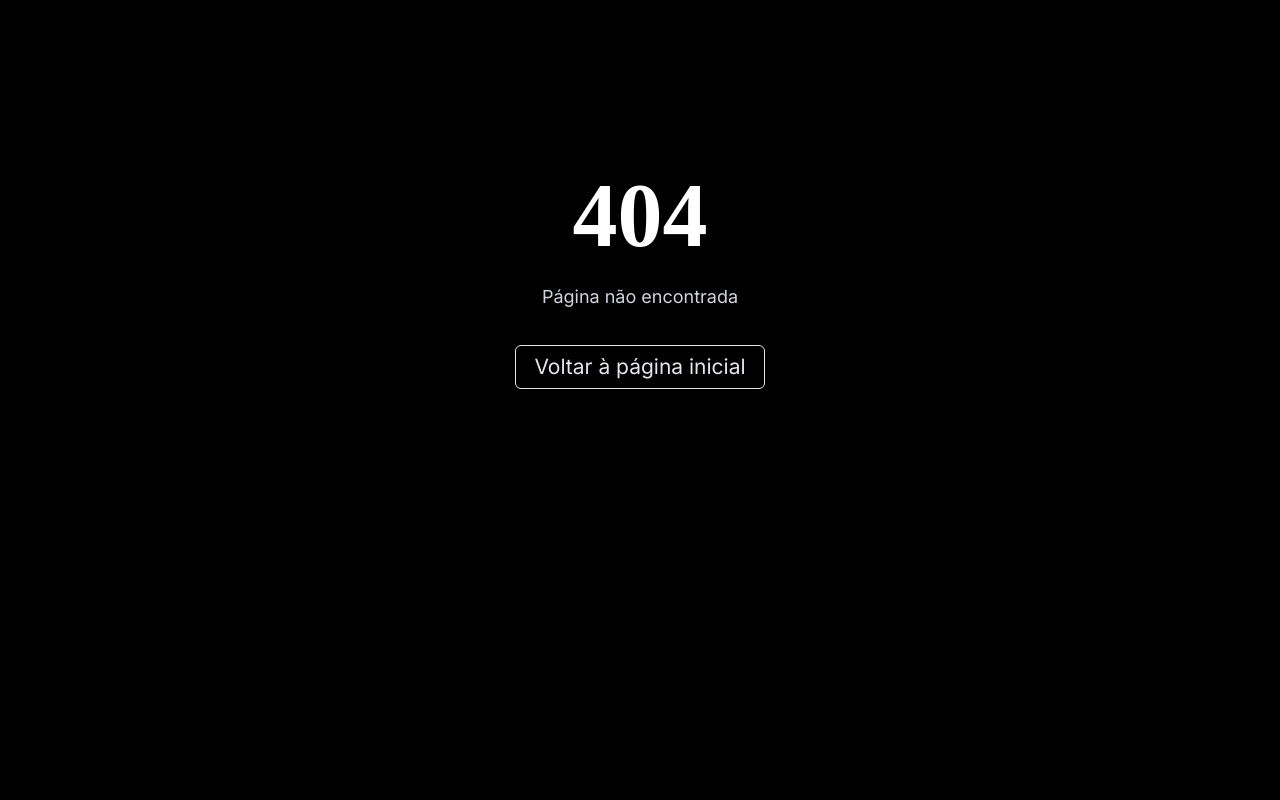
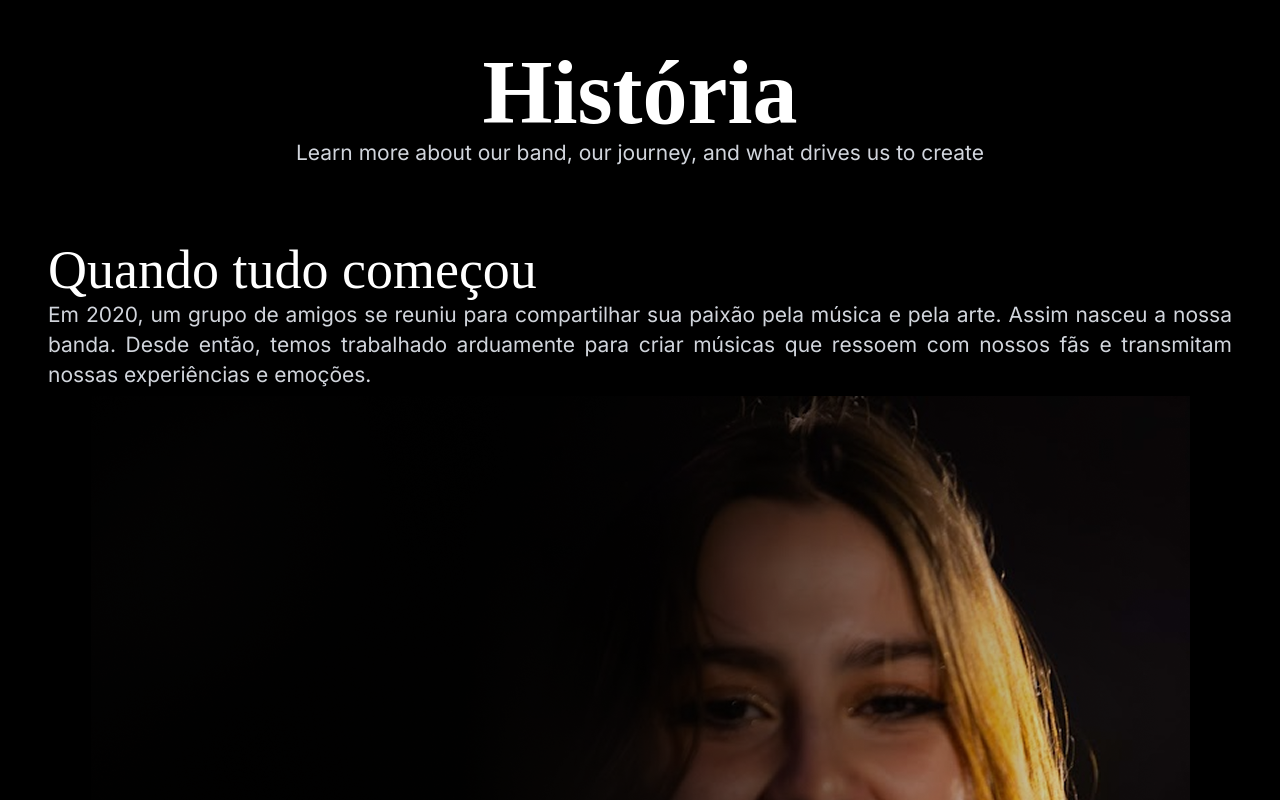
Before and after one commit to Samuel-lab-prog/Gaia, a React (Vite) app: page /about in a window 1280 px wide. Before the commit this address had no page. Shown: the part 120-920 px from the top of the page. Before the commit the page ends 800 px from the top, so only its background shows below. Built offline with nearby package versions, Linux system fonts and the light colour scheme; a web font is replaced by a local one.

Commit message:
Página história finalizada

```diff
--- a/src/App.tsx
+++ b/src/App.tsx
@@ -7,6 +7,7 @@ import ErrorPage from './pages/ErrorPage';
 import MembersPage from './pages/MembersPage';
 import MemberDetails from './pages/MemberDetails';
 import ShowsPage from './pages/ShowsPage';
+import AboutPage from './pages/AboutPage';
 import Navbar from './components/Navbar';
 import ScrollToTop from './components/ScrollToTop';
 import AnimatedOutlet from './components/AnimatedOutlet';
@@ -51,6 +52,10 @@ const router = createBrowserRouter([
         path: '/shows',
         element: <ShowsPage />,
       },
+      {
+        path: '/about',
+        element: <AboutPage />,
+      },
     ],
   },
 ]);
--- a/src/components/Dropdown.tsx
+++ b/src/components/Dropdown.tsx
@@ -7,7 +7,7 @@ type DropdownProps = {
 };
 
 const menuClasses =
-  'md:hidden fixed top-0 right-0 bg-black border-l-2 border-white shadow-lg px-5 pt-11 z-30 w-48 h-full flex flex-col gap-y-3 transition-transform duration-300 ease-in-out overflow-hidden';
+  'md:hidden fixed top-0 right-0 bg-black border-l-2 border-white shadow-lg px-5 pt-5 z-30 w-48 h-full flex flex-col gap-y-3 transition-transform duration-300 ease-in-out overflow-hidden';
 
 export default function Dropdown({
   links,
@@ -19,7 +19,7 @@ export default function Dropdown({
       className={`${menuClasses} ${isOpen ? 'translate-x-0' : 'translate-x-full'}`}
     >
       <div className="flex justify-between">
-        <h2 className="text-white mb-8">Menu</h2>
+        <h2 className="text-white mb-4">Menu</h2>
       </div>
       {links.map((link) => (
         <li key={link.to} onClick={toggle}>
--- /dev/null
+++ b/src/components/Image.tsx
@@ -0,0 +1,24 @@
+type ImageProps = {
+  src: string;
+  alt: string;
+  caption?: string;
+  className?: string;
+};
+
+export default function Image({
+  src,
+  alt,
+  caption,
+  className,
+}: ImageProps) {
+  return (
+    <figure className={className}>
+      <img src={src} alt={alt} />
+      {caption && (
+        <figcaption className="text-white text-xs italic text-center">
+          {caption}
+        </figcaption>
+      )}
+    </figure>
+  );
+}
--- a/src/data/shows.ts
+++ b/src/data/shows.ts
@@ -1,4 +1,3 @@
-
 export const shows = [
   {
     date: '24/08',
--- a/src/index.css
+++ b/src/index.css
@@ -23,13 +23,16 @@
     @apply font-primary text-xl font-medium;
   }
   p {
-    @apply font-secondary text-xs;
+    @apply font-secondary text-xs lg:text-sm;
+  }
+  span {
+    @apply font-secondary text-xs lg:text-sm font-bold;
   }
 }
 
 @layer components {
   .btn {
-    @apply font-secondary px-3 py-1 rounded transition-all cursor-pointer inline-flex text-sm;
+    @apply font-secondary px-4 py-2 rounded transition-all cursor-pointer inline-flex items-center justify-center text-sm;
   }
   .btn-primary {
     @apply bg-gray-200 text-black hover:bg-gray-400;
--- /dev/null
+++ b/src/pages/AboutPage.tsx
@@ -0,0 +1,67 @@
+import Image from '../components/Image';
+import Button from '../components/Button';
+export default function AboutPage() {
+  return  (
+    <main className="absolute w-full h-fit flex flex-col items-center">
+      <section className="p-4 mt-24 flex flex-col items-center">
+        <h2 className="text-white text-center lg:text-6xl">
+          {' '}
+          História
+        </h2>
+        <p className="text-gray-300 text-center">
+          Learn more about our band, our journey, and what drives us
+          to create
+        </p>
+      </section>
+      <section className="m-4 xl:m-8 relative flex flex-col justify-center pb-16 md:pb-0 max-w-200 ">
+        <h3 className="text-white lg:text-4xl">Quando tudo começou</h3>
+        <p className="text-gray-300 mb-1 text-justify leading-5 lg:text-sm">
+          Em 2020, um grupo de amigos se reuniu para compartilhar sua
+          paixão pela música e pela arte. Assim nasceu a nossa
+          banda.{' '} Desde então, temos trabalhado arduamente para criar músicas
+          que ressoem com nossos fãs e transmitam nossas experiências
+          e emoções.
+        </p>
+        <Image
+          src="./src/assets/laura2.png"
+          alt="Descrição da imagem"
+          caption="Laura na apresentação de Bento Gonçalves"
+          className="w-full h-auto mb-4 flex flex-col items-center"
+        />
+        <h3 className="text-white lg:text-4xl">Nossos Valores</h3>
+        <p className="text-gray-300 mb-4 text-justify leading-5">
+          Acreditamos no poder da música como uma forma de expressão e
+          conexão humana. Sabemos que Lorem, ipsum dolor sit amet
+          consectetur adipisicing elit. Numquam officiis reiciendis
+          aperiam eos necessitatibus officia aspernatur dolorum
+          pariatur commodi, voluptate soluta minus praesentium,
+          corporis ducimus similique. A, unde hic. Sed.
+        </p>
+        <p className="text-gray-300 mb-4 text-justify leading-5">
+          Acreditamos no poder da música como uma forma de expressão e
+          conexão humana. Sabemos que Lorem, ipsum dolor sit amet
+          consectetur adipisicing elit. Numquam officiis reiciendis
+          aperiam eos necessitatibus officia aspernatur dolorum
+          pariatur commodi, voluptate soluta minus praesentium,
+          corporis ducimus similique. A, unde hic. Sed.
+        </p>
+        <Image
+          src="./src/assets/laura2.png"
+          alt="Descrição da imagem"
+          caption="Laura na apresentação de Bento Gonçalves"
+          className="w-full h-auto mb-4 flex flex-col items-center"
+        />
+        <h3 className='text-white lg:text-4xl'>Nossos Objetivos</h3>
+        <p className="text-gray-300 text-justify leading-5">
+          Nosso objetivo é criar músicas que inspirem, emocionem e
+          unam as pessoas. Queremos levar nossa música para o maior
+          número possível de pessoas, seja através de shows ao vivo,
+          gravações ou plataformas digitais. Estamos comprometidos em
+          crescer como artistas e como indivíduos, sempre buscando
+          novas formas de nos expressar e conectar com nosso público.
+        </p>
+        <Button variant="secondary" to='/' className='w-full md:hidden h-12 absolute bottom-0'>Voltar</Button>
+      </section>
+    </main>
+  );
+}
--- a/src/pages/HomePage.tsx
+++ b/src/pages/HomePage.tsx
@@ -4,7 +4,6 @@ import Button from '../components/Button';
 export default function Home() {
   return (
     <main className="absolute w-full h-full">
-      {/* HERO */}
       <section className="relative flex h-screen flex-col items-center justify-center px-6 bg-[url(./src/assets/laura.png)] bg-top bg-cover lg:bg-[url(./src/assets/flautas.png)]">
         <div className="absolute inset-0 bg-gradient-to-b from-black/70 to-black/100 lg:bg-gradient-to-t lg:from-black/80 lg:to-black/50"></div>
 
@@ -19,7 +18,6 @@ export default function Home() {
         </div>
       </section>
 
-      {/* CONHEÇA O GAIA */}
       <motion.section
         className="relative flex h-78 flex-col justify-center overflow-hidden p-6 z-10 md:h-84 lg:h-116 lg:p-12"
         initial={{ opacity: 0, y: 50 }}
@@ -42,7 +40,6 @@ export default function Home() {
         </div>
       </motion.section>
 
-      {/* NOSSA MISSÃO */}
       <motion.section
         className="relative flex flex-col items-start justify-center p-6 z-10 bg-top bg-cover h-70 md:h-96 lg:h-146 lg:p-12 bg-[url(./src/assets/flavia.png)]"
         initial={{ opacity: 0, y: 50 }}
@@ -62,7 +59,6 @@ export default function Home() {
         </p>
       </motion.section>
 
-      {/* MEMBROS */}
       <motion.section
         className="relative flex flex-col items-center p-6 z-10 lg:p-12"
         initial={{ opacity: 0, y: 100 }}
@@ -88,7 +84,6 @@ export default function Home() {
         </Button>
       </motion.section>
 
-      {/* REDES SOCIAIS */}
       <section className="relative flex flex-col items-center p-6 z-10 bg-neutral-950 lg:p-12">
         <h2 className="mb-5 text-white md:text-5xl">
           Acompanhe a gente
--- a/src/pages/MemberDetails.tsx
+++ b/src/pages/MemberDetails.tsx
@@ -14,7 +14,7 @@ export default function MemberDetails() {
 
   return !isTablet ? (
     <main className="absolute w-full h-fit">
-      <section className="p-4 mt-24 flex flex-col items-center h-full">
+      <section className="p-4 mt-24 lg:p-8 flex flex-col items-center h-full">
         <h2 className="text-white text-center">{memberName}</h2>
         <p className="text-gray-300 text-center">{member.role}</p>
         <div className="flex flex-col items-center ">
@@ -41,10 +41,10 @@ export default function MemberDetails() {
     </main>
   ) : (
     <main className="absolute w-full h-full mt-24">
-      <section className="p-4 grid grid-cols-2 gap-x-2 h-fit xl:grid-cols-5">
-        <div className="flex flex-col items-start relative h-120 xl:col-span-2">
+      <section className="px-4 lg:px-12 grid grid-cols-2 gap-x-2 h-fit xl:grid-cols-5">
+        <div className="flex flex-col items-start justify-center relative h-120 xl:col-span-2">
           <h2 className="text-white text-center">{memberName}</h2>
-          <p className="text-gray-300">{member.role}</p>
+          <span className="text-white">{member.role}</span>
           <p className="my-4 text-gray-300 text-justify">
             {member.description1}
           </p>
@@ -52,7 +52,7 @@ export default function MemberDetails() {
             {member.description2}
           </p>
           <Button
-            className="w-30 absolute bottom-0 mt-2 h-12 flex justify-center items-center col-span-2"
+            className="w-30 absolute bottom-0 mt-2 h-12 flex justify-center items-center col-span-2 md:hidden"
             variant="secondary"
             onClick={() => navigate(-1)}
           >
--- a/src/pages/ShowsPage.tsx
+++ b/src/pages/ShowsPage.tsx
@@ -1,15 +1,13 @@
-import Button from "../components/Button";
-import ShowCard from "../components/ShowCard";
-import { shows } from "../data/shows";
-import { useNavigate } from "react-router-dom";
+import Button from '../components/Button';
+import ShowCard from '../components/ShowCard';
+import { shows } from '../data/shows';
+import { useNavigate } from 'react-router-dom';
 export default function ShowsPage() {
   const navigate = useNavigate();
   return (
     <main className="absolute w-full h-full">
-      <section className="p-4 mt-24 flex flex-col items-center">
-        <h2 className="text-white text-center lg:text-6xl">
-          Shows
-        </h2>
+      <section className="p-4 lg:px-12 mt-24 flex flex-col items-center">
+        <h2 className="text-white text-center lg:text-6xl">Shows</h2>
         <p className="text-gray-300 text-center md:w-4/5 lg:w-2/5">
           Check out our upcoming shows and events.
         </p>
@@ -28,7 +26,13 @@ export default function ShowsPage() {
             )
           )}
         </div>
-        <Button variant="secondary" className="w-full md:hidden flex items-center justify-center h-12 mt-4" onClick={() => navigate(-1)}>Voltar</Button>
+        <Button
+          variant="secondary"
+          className="w-full md:hidden flex items-center justify-center h-12 mt-4"
+          onClick={() => navigate(-1)}
+        >
+          Voltar
+        </Button>
       </section>
     </main>
   );
```
Also changed, not shown: src/components/ShowCard.tsx (+14 -7 lines).
